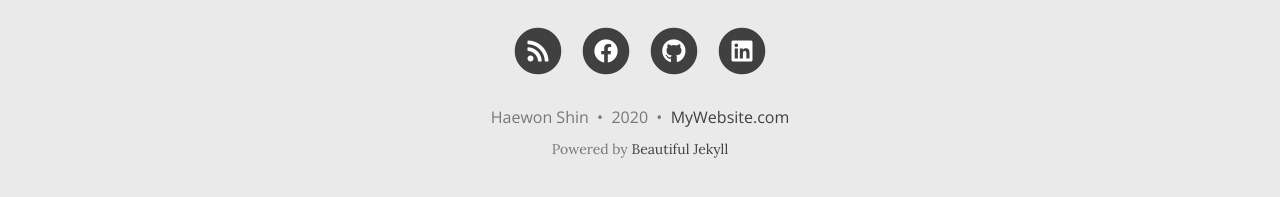
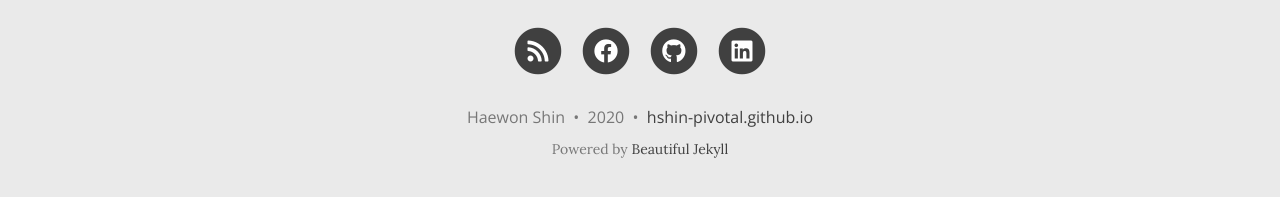
Before and after one commit to haewons-tanzu/haewons-tanzu.github.io, a Jekyll site: the page built from index.html, in a window 1280 px wide and 1282 px high. Shown: the part 1072-1269 px from the top of the window. Built offline with Jekyll 4.4.1, drawn with Linux system fonts in a browser that asks for light colours; nearby versions of some CDN libraries; the list of posts is cut into pages by our own code.

Commit message:
Update _config.yml

```diff
--- a/_config.yml
+++ b/_config.yml
@@ -76,7 +76,7 @@ share-links-active:
 
 # How to display the link to your website in the footer
 # Remove this if you don't want a link in the footer
-url-pretty: "MyWebsite.com"
+url-pretty: "hshin-pivotal.github.io"
 
 # Excerpt word length - Truncate the excerpt of each post on the feed page to the specified number of words
 excerpt_length: 50
@@ -185,7 +185,7 @@ date_format: "%B %-d, %Y"
 # --- You don't need to touch anything below here (but you can if you want) --- #
 
 # Output options (more information on Jekyll's site)
-timezone: "America/Toronto"
+timezone: "Asia/Seoul"
 markdown: kramdown
 highlighter: rouge
 permalink: /:year-:month-:day-:title/
```
